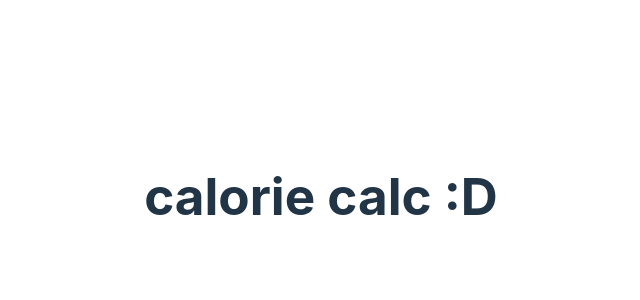
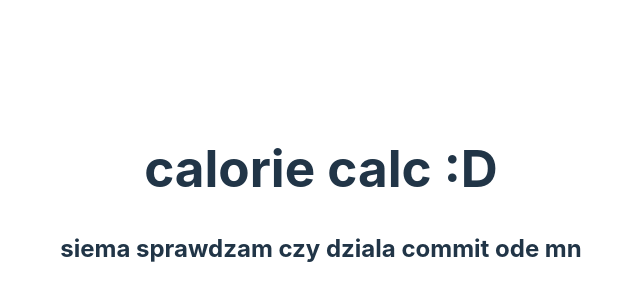
Before and after one commit to Wojtyua/38053_38062_38545_38073, a React (Vite) app: page / in a window 1280 px wide. Shown: the part 204-504 px from the top of the page, without its empty margins (319-959 px from the left). Built offline with nearby package versions, Linux system fonts and the light colour scheme.

Commit message:
First Michal commit

```diff
--- a/src/App.jsx
+++ b/src/App.jsx
@@ -4,6 +4,7 @@ function App() {
   return (
     <>
       <h1>calorie calc :D</h1>
+      <h2>siema sprawdzam czy dziala commit ode mn</h2>
     </>
   );
 }
```
